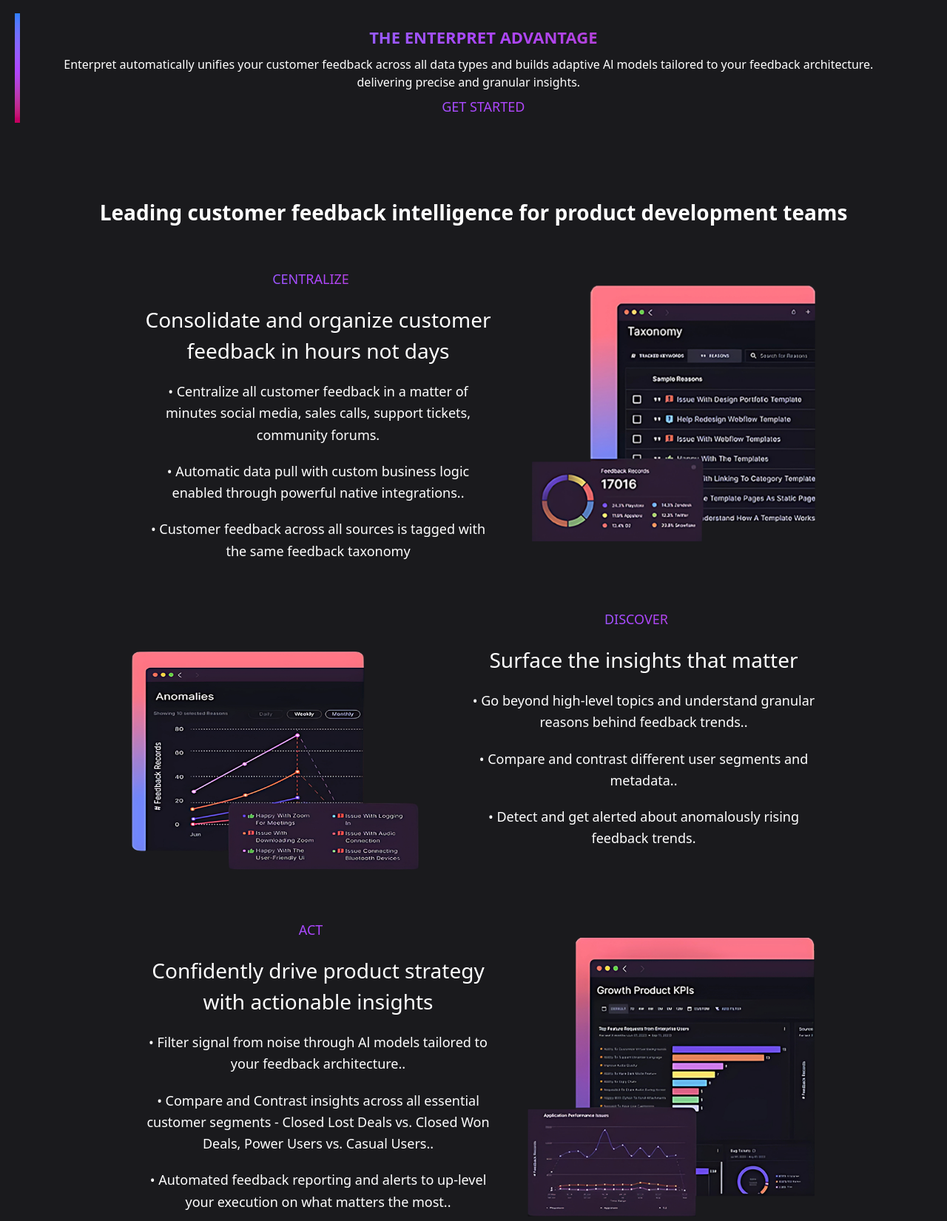
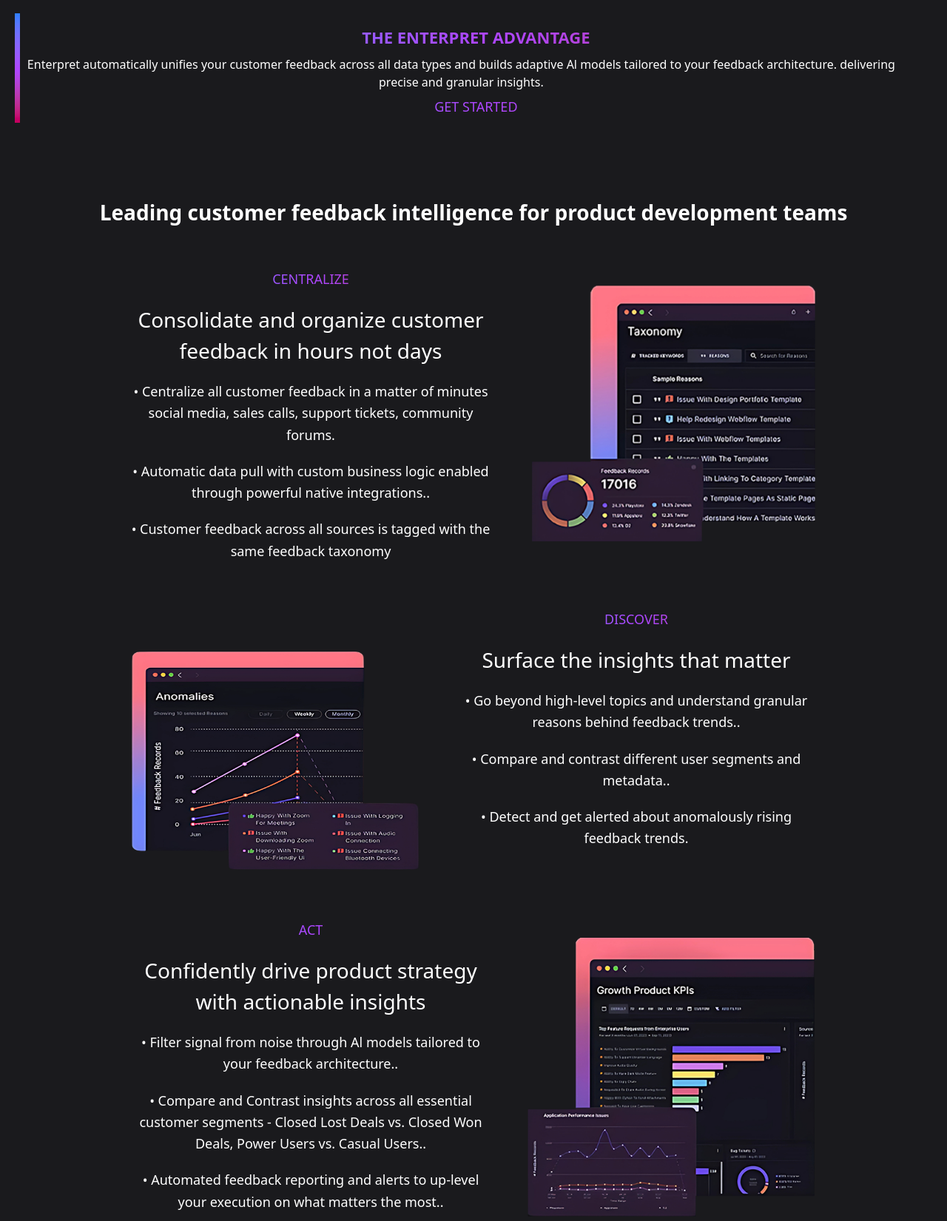
Before and after one commit to Muhammad-Shariq1/portfolio-web1, a website: page src/index.html in a window 1280 px wide. Shown: the part 1020-2671 px from the top of the page at 74% size. Drawn offline with Linux system fonts and the light colour scheme.

Commit message:
ml or hataya

```diff
--- a/src/index.html
+++ b/src/index.html
@@ -77,9 +77,9 @@
 <div class="flex mt-10 mb-10 text-center justify-center">
   <div class="w-2  bg-gradient-to-b from-blue-500 via-purple-500 to-pink-700"></div>
   <div class="bg-[#1A1A1D] p-2 ">
-     <h1 class="uppercase mt-2 ml-5  text-[22px] font-bold text-transparent bg-clip-text bg-gradient-to-r from-blue-500 via-purple-500 to-pink-700" >the enterpret advantage</h1>
-     <p class="mt-2 ml-5 text-[16px] text-[#ffffff] mr-10">Enterpret automatically unifies your customer feedback across all data types and builds adaptive Al models tailored to your feedback architecture. delivering precise and granular insights.</p>
-     <h1 class="uppercase mt-2 ml-5  text-[18px] font-medium text-transparent bg-clip-text bg-gradient-to-r from-blue-500 via-purple-500 to-pink-700" >get started</h1>
+     <h1 class="uppercase mt-2   text-[22px] font-bold text-transparent bg-clip-text bg-gradient-to-r from-blue-500 via-purple-500 to-pink-700" >the enterpret advantage</h1>
+     <p class="mt-2  text-[16px] text-[#ffffff] mr-10">Enterpret automatically unifies your customer feedback across all data types and builds adaptive Al models tailored to your feedback architecture. delivering precise and granular insights.</p>
+     <h1 class="uppercase mt-2   text-[18px] font-medium text-transparent bg-clip-text bg-gradient-to-r from-blue-500 via-purple-500 to-pink-700" >get started</h1>
   </div>
 </div>
 
@@ -90,10 +90,10 @@
     <div class="flex justify-center gap-10 max-sm:flex-col max-md:flex-col max-lg:flex-col  text-center" >
         <div class=" w-[40%] max-sm:w-[100%] max-md:w-[100%] max-lg:w-[100%] " >
             <h1 class="uppercase  mt-14   text-[18px] font-light text-transparent bg-clip-text bg-gradient-to-r from-blue-500 via-purple-500 to-pink-700" >centralize</h1>
-            <p class="mt-5 ml-5  text-[#ffffff] text-[28px] max-sm:text-[18px] max-md:text-[20px] max-lg:text-[22px] max-xl:text-[26px] font-medium">Consolidate and organize customer feedback in hours not days</p>
-            <p class="mt-5 ml-5  text-[#ffffff] max-sm:text-[14px] max-md:text-[16px] text-[18px] font-light leading-relaxed "> • Centralize all customer feedback in a matter of minutes social media, sales calls, support tickets, community forums.</p>
-            <p class="mt-5 ml-5  text-[#ffffff] max-sm:text-[14px] max-md:text-[16px] text-[18px] font-light leading-relaxed "> • Automatic data pull with custom business logic enabled through powerful native integrations..</p>
-            <p class="mt-5 ml-5  text-[#ffffff] max-sm:text-[14px] max-md:text-[16px] text-[18px] font-light leading-relaxed "> • Customer feedback across all sources is tagged with the same feedback taxonomy</p>
+            <p class="mt-5   text-[#ffffff] text-[28px] max-sm:text-[18px] max-md:text-[20px] max-lg:text-[22px] max-xl:text-[26px] font-medium">Consolidate and organize customer feedback in hours not days</p>
+            <p class="mt-5   text-[#ffffff] max-sm:text-[14px] max-md:text-[16px] text-[18px] font-light leading-relaxed "> • Centralize all customer feedback in a matter of minutes social media, sales calls, support tickets, community forums.</p>
+            <p class="mt-5   text-[#ffffff] max-sm:text-[14px] max-md:text-[16px] text-[18px] font-light leading-relaxed "> • Automatic data pull with custom business logic enabled through powerful native integrations..</p>
+            <p class="mt-5   text-[#ffffff] max-sm:text-[14px] max-md:text-[16px] text-[18px] font-light leading-relaxed "> • Customer feedback across all sources is tagged with the same feedback taxonomy</p>
         </div>
         <div class="flex justify-center">
             <img class="w-100 h-100 mt-15 max-sm:w-70 max-sm:h-70 max-md:w-80 max-md:h-80 max-lg:w-110 max-lg:h-110 " src="./img/2.png" alt="img">
@@ -106,20 +106,20 @@
         </div>
             <div class=" w-[40%] max-sm:w-[100%] max-md:w-[100%] max-lg:w-[100%] " >
             <h1 class="uppercase  mt-14   text-[18px] font-light text-transparent bg-clip-text bg-gradient-to-r from-blue-500 via-purple-500 to-pink-700" >DISCOVER</h1>
-            <p class="mt-5 ml-5  text-[#ffffff] text-[28px] max-sm:text-[18px] max-md:text-[20px] max-lg:text-[22px] max-xl:text-[26px] font-medium">Surface the insights that matter</p>
-            <p class="mt-5 ml-5  text-[#ffffff] max-sm:text-[14px] max-md:text-[16px] text-[18px] font-light leading-relaxed "> • Go beyond high-level topics and understand granular reasons behind feedback trends..</p>
-            <p class="mt-5 ml-5  text-[#ffffff] max-sm:text-[14px] max-md:text-[16px] text-[18px] font-light leading-relaxed "> • Compare and contrast different user segments and metadata..</p>
-            <p class="mt-5 ml-5  text-[#ffffff] max-sm:text-[14px] max-md:text-[16px] text-[18px] font-light leading-relaxed "> • Detect and get alerted about anomalously rising feedback trends.</p>
+            <p class="mt-5   text-[#ffffff] text-[28px] max-sm:text-[18px] max-md:text-[20px] max-lg:text-[22px] max-xl:text-[26px] font-medium">Surface the insights that matter</p>
+            <p class="mt-5   text-[#ffffff] max-sm:text-[14px] max-md:text-[16px] text-[18px] font-light leading-relaxed "> • Go beyond high-level topics and understand granular reasons behind feedback trends..</p>
+            <p class="mt-5   text-[#ffffff] max-sm:text-[14px] max-md:text-[16px] text-[18px] font-light leading-relaxed "> • Compare and contrast different user segments and metadata..</p>
+            <p class="mt-5   text-[#ffffff] max-sm:text-[14px] max-md:text-[16px] text-[18px] font-light leading-relaxed "> • Detect and get alerted about anomalously rising feedback trends.</p>
         </div>
     </div>
 
         <div class="flex justify-center gap-10 max-sm:flex-col max-md:flex-col max-lg:flex-col  text-center" >
         <div class=" w-[40%] max-sm:w-[100%] max-md:w-[100%] max-lg:w-[100%] " >
             <h1 class="uppercase  mt-14   text-[18px] font-light text-transparent bg-clip-text bg-gradient-to-r from-blue-500 via-purple-500 to-pink-700" >ACT</h1>
-            <p class="mt-5 ml-5  text-[#ffffff] text-[28px] max-sm:text-[18px] max-md:text-[20px] max-lg:text-[22px] max-xl:text-[26px] font-medium">Confidently drive product strategy with actionable insights</p>
-            <p class="mt-5 ml-5  text-[#ffffff] max-sm:text-[14px] max-md:text-[16px] text-[18px] font-light leading-relaxed "> • Filter signal from noise through Al models tailored to your feedback architecture..</p>
-            <p class="mt-5 ml-5  text-[#ffffff] max-sm:text-[14px] max-md:text-[16px] text-[18px] font-light leading-relaxed "> • Compare and Contrast insights across all essential customer segments - Closed Lost Deals vs. Closed Won Deals, Power Users vs. Casual Users..</p>
-            <p class="mt-5 ml-5  text-[#ffffff] max-sm:text-[14px] max-md:text-[16px] text-[18px] font-light leading-relaxed "> • Automated feedback reporting and alerts to up-level your execution on what matters the most..</p>
+            <p class="mt-5   text-[#ffffff] text-[28px] max-sm:text-[18px] max-md:text-[20px] max-lg:text-[22px] max-xl:text-[26px] font-medium">Confidently drive product strategy with actionable insights</p>
+            <p class="mt-5   text-[#ffffff] max-sm:text-[14px] max-md:text-[16px] text-[18px] font-light leading-relaxed "> • Filter signal from noise through Al models tailored to your feedback architecture..</p>
+            <p class="mt-5   text-[#ffffff] max-sm:text-[14px] max-md:text-[16px] text-[18px] font-light leading-relaxed "> • Compare and Contrast insights across all essential customer segments - Closed Lost Deals vs. Closed Won Deals, Power Users vs. Casual Users..</p>
+            <p class="mt-5   text-[#ffffff] max-sm:text-[14px] max-md:text-[16px] text-[18px] font-light leading-relaxed "> • Automated feedback reporting and alerts to up-level your execution on what matters the most..</p>
         </div>
         <div class="flex justify-center" >
             <img class="w-100 h-100 mt-15  max-sm:w-70 max-sm:h-70 max-md:w-80 max-md:h-80  max-lg:w-110 max-lg:h-110 " src="./img/4.png" alt="img">
@@ -185,9 +185,9 @@
 
 <div class="flex mt-10 mb-10   max-md:ml-20 max-sm:flex-col max-md:flex-col justify-center ">
   <div class="bg-[#1A1A1D] p-2 justify-center ">
-     <h1 class="uppercase mt-2 ml-2  text-[22px] font-bold text-transparent bg-clip-text bg-gradient-to-r from-blue-500 via-purple-500 to-pink-700" >INTEGRATIONS</h1>
-     <h1 class="uppercase mt-2 ml-2  text-[18px] font-medium text-transparent bg-clip-text bg-gradient-to-r from-blue-500 via-purple-500 to-pink-700" >Unified view of your customers</h1>
-     <p class="mt-2 ml-2 text-[16px] text-[#ffffff] mr-20">Enterpret will integrate directly with any feedback channel Take advantage of our CSV importer or API.</p>
+     <h1 class="uppercase mt-2   text-[22px] font-bold text-transparent bg-clip-text bg-gradient-to-r from-blue-500 via-purple-500 to-pink-700" >INTEGRATIONS</h1>
+     <h1 class="uppercase mt-2   text-[18px] font-medium text-transparent bg-clip-text bg-gradient-to-r from-blue-500 via-purple-500 to-pink-700" >Unified view of your customers</h1>
+     <p class="mt-2  text-[16px] text-[#ffffff] mr-20">Enterpret will integrate directly with any feedback channel Take advantage of our CSV importer or API.</p>
      <button class="mt-5 ml-5 w-60 h-10 rounded-4xl border-2 text-[#ffffff] bg-gradient-to-r from-blue-500 via-purple-500 to-pink-700
  ">View all Integrations</button>
     </div>
@@ -198,9 +198,9 @@
  <div class="flex mt-10 mb-10  max-md:ml-20 max-sm:flex-col-reverse max-md:flex-col-reverse justify-center">
 <img class="w-100 h-50 mr-20 max-sm:mt-8 max-md:mt-8 max-lg:mt-8 max-sm:w-80 max-sm:h-60 justify-center " src="./img/6.png" alt="img">
   <div class="bg-[#1A1A1D] p-2 justify-center ">
-     <h1 class="uppercase mt-2 ml-2  text-[22px] font-bold text-transparent bg-clip-text bg-gradient-to-r from-blue-500 via-purple-500 to-pink-700" >SECURITY</h1>
-     <h1 class="uppercase mt-2 ml-2  text-[18px] font-medium text-transparent bg-clip-text bg-gradient-to-r from-blue-500 via-purple-500 to-pink-700" >Built for scale and enterprise level security</h1>
-     <p class="mt-2 ml-2 text-[16px] text-[#ffffff] mr-20">SOC-2 Type II certification, penetration tested, and regular vulnerability scans. Hosted behind a VPC. Data encryption at rest and transit.</p>
+     <h1 class="uppercase mt-2   text-[22px] font-bold text-transparent bg-clip-text bg-gradient-to-r from-blue-500 via-purple-500 to-pink-700" >SECURITY</h1>
+     <h1 class="uppercase mt-2   text-[18px] font-medium text-transparent bg-clip-text bg-gradient-to-r from-blue-500 via-purple-500 to-pink-700" >Built for scale and enterprise level security</h1>
+     <p class="mt-2  text-[16px] text-[#ffffff] mr-20">SOC-2 Type II certification, penetration tested, and regular vulnerability scans. Hosted behind a VPC. Data encryption at rest and transit.</p>
      <button class="mt-5 ml-5 w-60 h-10 rounded-4xl border-2 text-[#ffffff] bg-gradient-to-r from-blue-500 via-purple-500 to-pink-700
  ">Learn More</button>
     </div>
```
